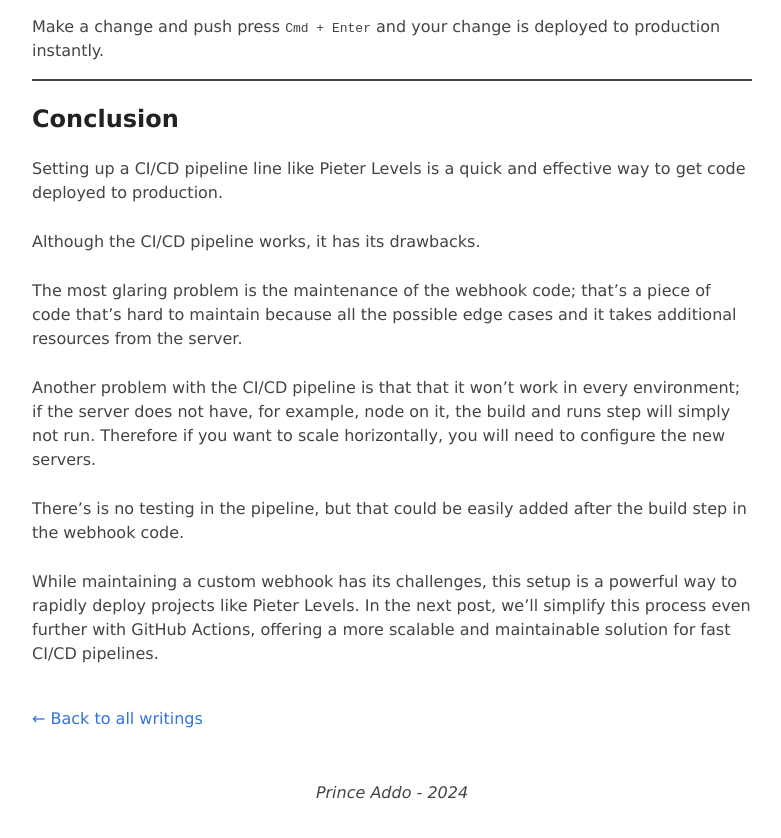
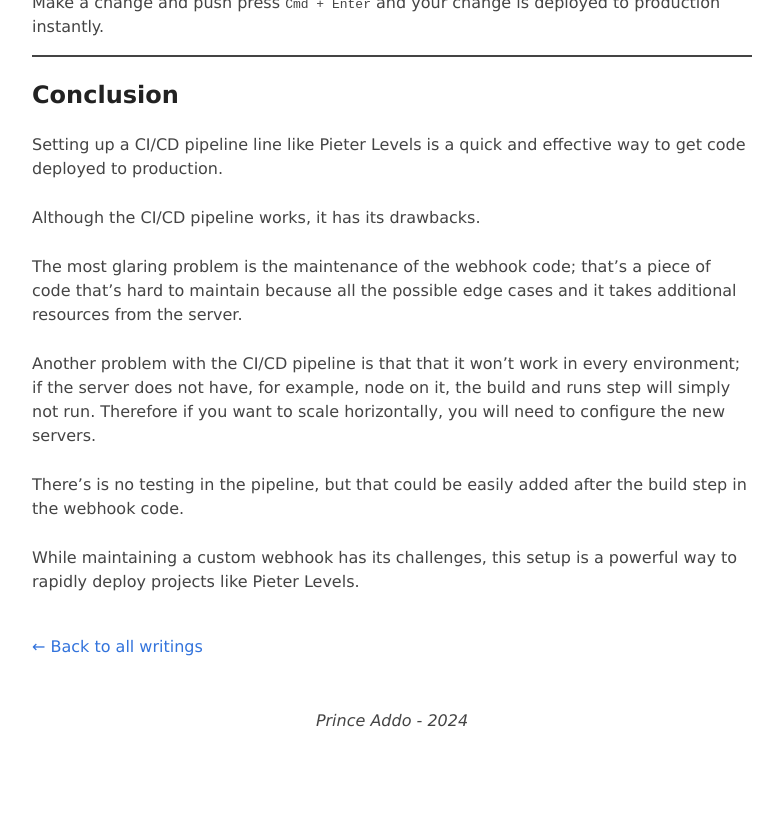
Before and after one commit to prince-ao/prince-ao.github.io, a Jekyll site: the page built from _posts/2024-09-01-deploying-like-pieter-levels.md, in a window 1280 px wide and 900 px high, scrolled down 8457 px. Shown: the top 838 px of the window, without its empty margins (248-1029 px from the left). Built offline with Jekyll 4.4.1, drawn with Linux system fonts in a browser that asks for light colours; comment, search, counter and statistics services are not loaded; some of the changed text lies outside the part shown.

Commit message:
updated article

```diff
--- a/_posts/2024-09-01-deploying-like-pieter-levels.md
+++ b/_posts/2024-09-01-deploying-like-pieter-levels.md
@@ -53,7 +53,7 @@
 
 <div style="margin-top: 25px; margin-bottom: 25px;"></div>
 
-There are several problems with this approach like maintaining the webhook code and not being able to scale easily. In the next post I will talk about using Github Actions to remove the need for writing our own webhook.
+There are several problems with this approach like maintaining the webhook code and not being able to scale easily.
 
 <div style="margin-top: 25px; margin-bottom: 25px;"></div>
 
@@ -412,4 +412,4 @@
 
 <div style="margin-top: 25px; margin-bottom: 25px;"></div>
 
-While maintaining a custom webhook has its challenges, this setup is a powerful way to rapidly deploy projects like Pieter Levels. In the next post, we’ll simplify this process even further with GitHub Actions, offering a more scalable and maintainable solution for fast CI/CD pipelines.
+While maintaining a custom webhook has its challenges, this setup is a powerful way to rapidly deploy projects like Pieter Levels.
```
